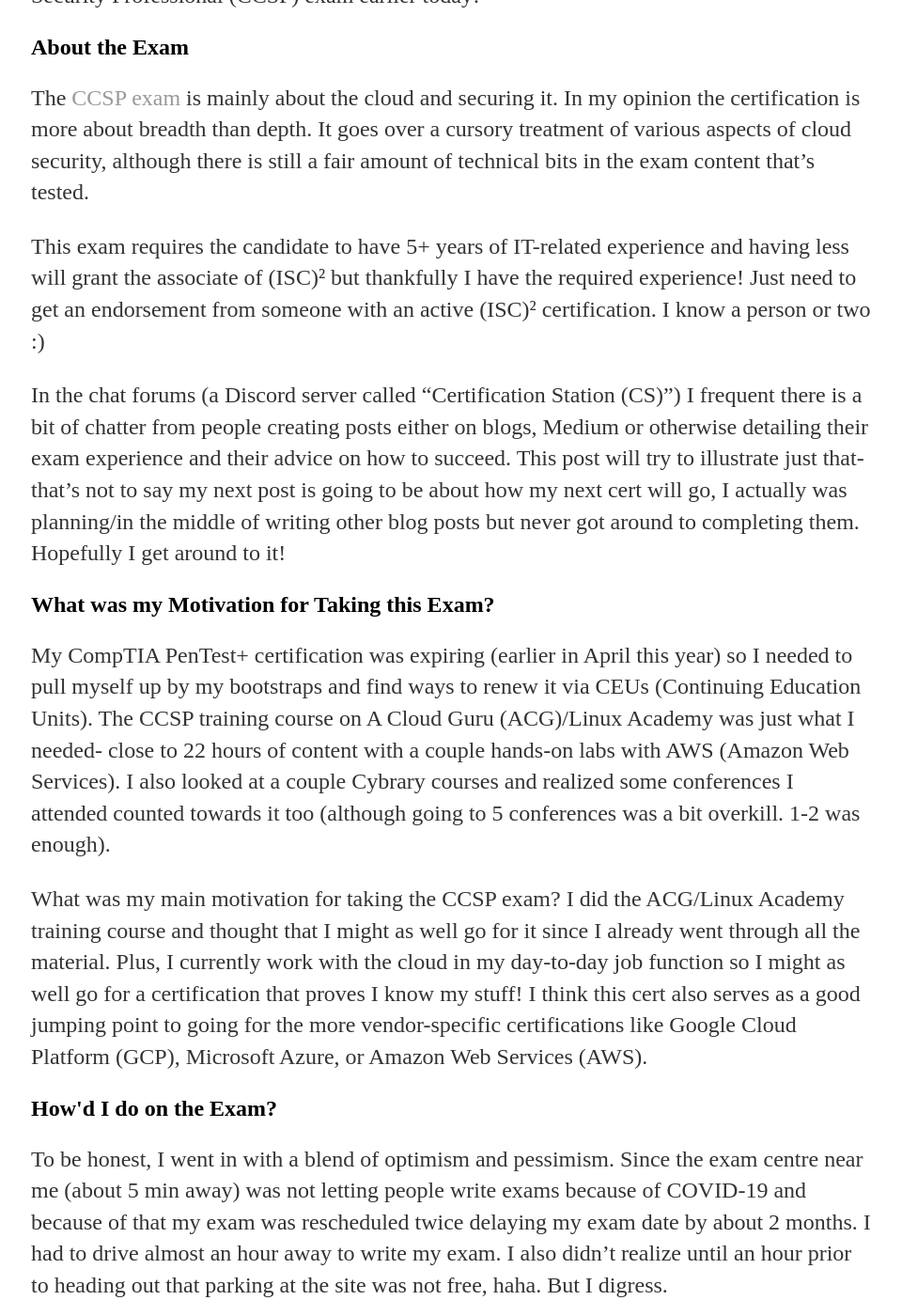
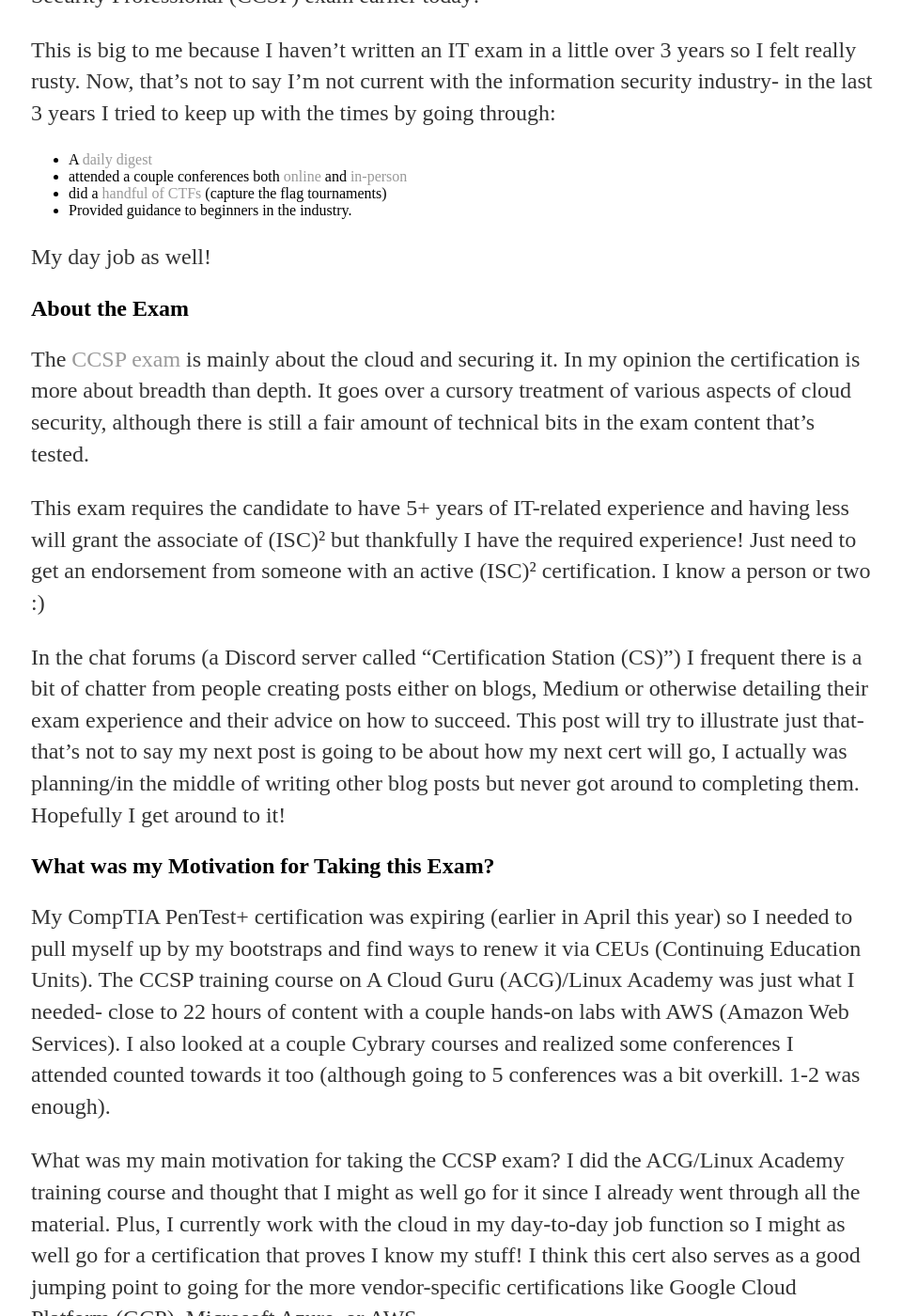
Before and after one commit to sle3man/sle3man.github.io, a Jekyll site: the page built from _posts/2021-08-30-Got-it.md, in a window 1280 px wide and 1400 px high, scrolled down 592 px. Shown: the whole window at 94% size, without its empty margins (159-1119 px from the left). Built offline with Jekyll 4.4.1, drawn with Linux system fonts in a browser that asks for light colours; some of the changed text lies outside the part shown.

Commit message:
Add actual reasons why i 'still got it'

```diff
--- a/_posts/2021-08-30-Got-it.md
+++ b/_posts/2021-08-30-Got-it.md
@@ -12,6 +12,14 @@
 
 The biggest thing that's happened to me since is *provisionally* passing the Certified Cloud Security Professional (CCSP) exam earlier today!
 
+This is big to me because I haven't written an IT exam in a little over 3 years so I felt really rusty. Now, that's not to say I'm not current with the information security industry- in the last 3 years I tried to keep up with the times by going through:
+- A [daily digest](https://www.thecyberwire.com/newsletters/daily-briefing)
+- attended a couple conferences both [online](https://hope.net/) and [in-person](https://layer8conference.com/)
+- did a [handful](https://hakin9.org/hacky-easter/) [of](https://holidayhackchallenge.com/) [CTFs](https://www.tracelabs.org/) (capture the flag tournaments)
+- Provided guidance to beginners in the industry.
+
+My day job as well!
+
 <h2> About the Exam </h2>
 
 The [CCSP exam](https://www.isc2.org/Certifications/CCSP) is mainly about the cloud and securing it. In my opinion the certification is more about breadth than depth. It goes over a cursory treatment of various aspects of cloud security, although there is still a fair amount of technical bits in the exam content that's tested.
@@ -24,7 +32,7 @@
 <h2> What was my Motivation for Taking this Exam? </h2>
 My CompTIA PenTest+ certification was expiring (earlier in April this year) so I needed to pull myself up by my bootstraps and find ways to renew it via CEUs (Continuing Education Units). The CCSP training course on A Cloud Guru (ACG)/Linux Academy was just what I needed- close to 22 hours of content with a couple hands-on labs with AWS (Amazon Web Services). I also looked at a couple Cybrary courses and realized some conferences I attended counted towards it too (although going to 5 conferences was a bit overkill. 1-2 was enough).
 
-What was my main motivation for taking the CCSP exam? I did the ACG/Linux Academy training course and thought that I might as well go for it since I already went through all the material. Plus, I currently work with the cloud in my day-to-day job function so I might as well go for a certification that proves I know my stuff! I think this cert also serves as a good jumping point to going for the more vendor-specific certifications like Google Cloud Platform (GCP), Microsoft Azure, or Amazon Web Services (AWS).
+What was my main motivation for taking the CCSP exam? I did the ACG/Linux Academy training course and thought that I might as well go for it since I already went through all the material. Plus, I currently work with the cloud in my day-to-day job function so I might as well go for a certification that proves I know my stuff! I think this cert also serves as a good jumping point to going for the more vendor-specific certifications like Google Cloud Platform (GCP), Microsoft Azure, or AWS.
 
 
 <h2> How'd I do on the Exam? </h2>
```
